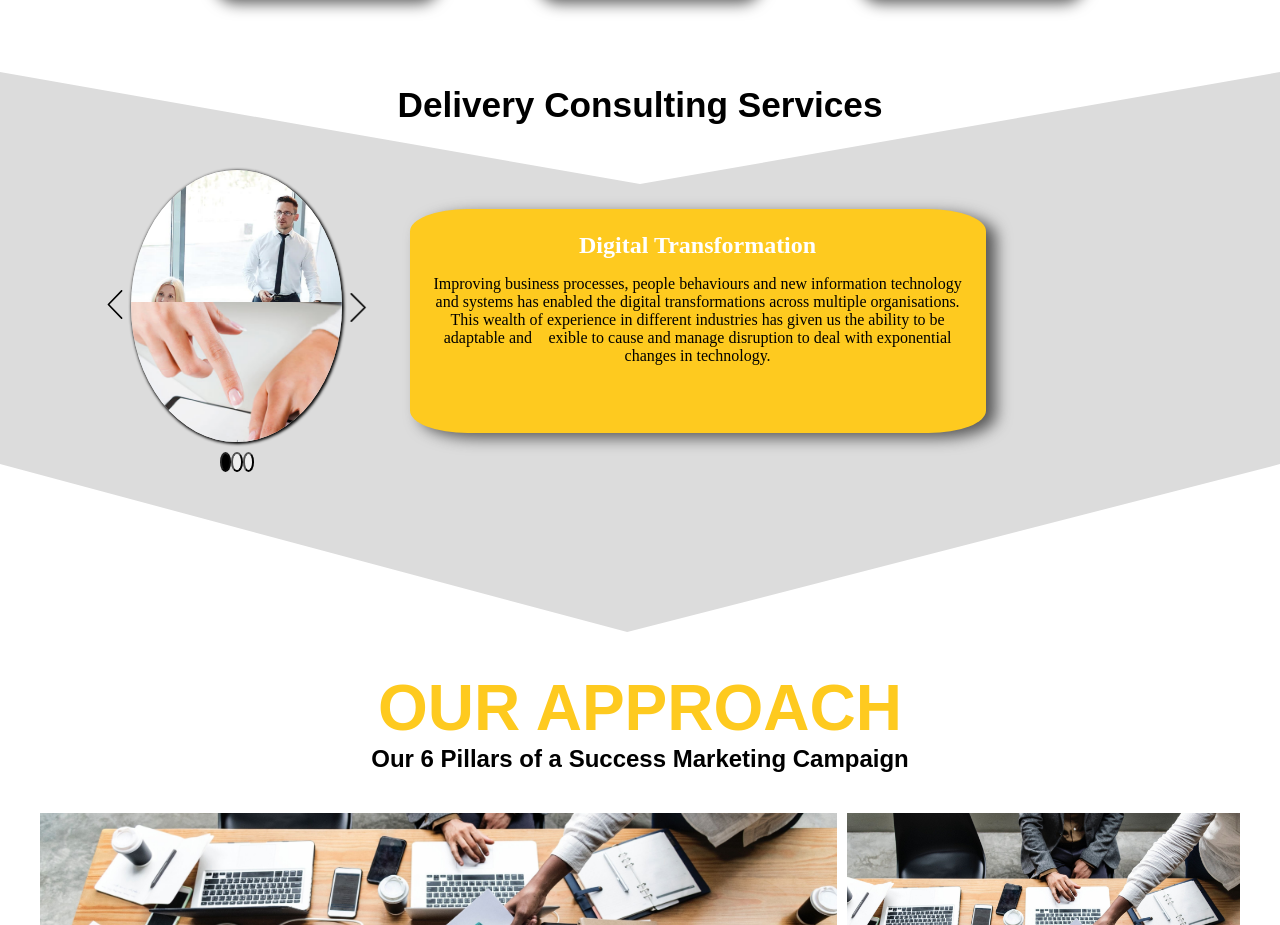
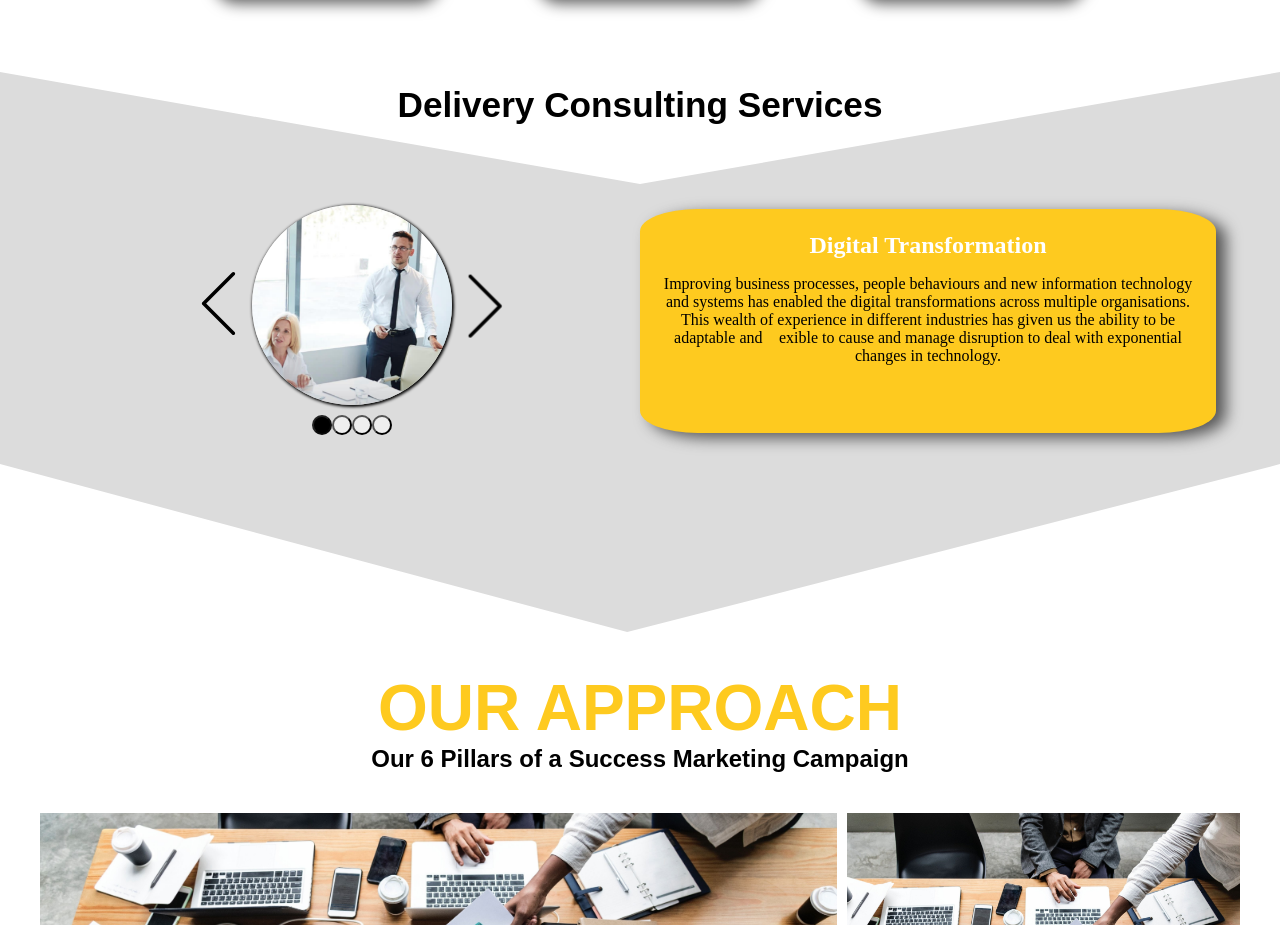
Before and after one commit to borigendiego/linaconsulting, a React (Create React App) app: page / in a window 1280 px wide. Shown: the part 1906-2831 px from the top of the page. Built offline with nearby package versions, Linux system fonts and the light colour scheme.

Commit message:
Carousel partial commit

```diff
--- a/src/components/deliveryConsulting/CustomCarrouselSection/customCarousel.scss
+++ b/src/components/deliveryConsulting/CustomCarrouselSection/customCarousel.scss
@@ -3,15 +3,15 @@
 .carousel-wrapper {
   align-items: center;
   display: flex;
+  height: 70%;
+  justify-content: space-between;
   padding: 1% 5%;
-  height: 70%;
 }
 
 .carousel-container {
   align-items: center;
   display: flex;
   flex-direction: column;
-  height: 17em;
   justify-content: center;
   width: 50%;
 }
@@ -20,6 +20,8 @@
   @include tile_container;
   background-color: $main-orange;
   min-height: 14em;
+  max-height: 230px;
+  overflow: overlay;
   width: 50%;
 
   h2 {
@@ -36,15 +38,13 @@
 .sliders {
   align-items: center;
   display: flex;
-  justify-content: center;
-  width: 80%;
 }
 
 .slider-wrapper {
   border-radius: 50%;
   box-shadow: 1px 1px 3px 1px;
-  height: 17em;
-  width: 17em;
+  height: 200px;
+  width: 200px !important;
 
   img {
     width: 100%;
@@ -56,10 +56,9 @@
 
 .arrow-button {
   border-radius: 50%;
-  height: 100%;
   border-color: transparent;
   background-color: transparent;
-  width: 15%;
+  width: 5em;
 }
 
 .arrow-button.next {
@@ -67,10 +66,7 @@
 }
 
 .dots-container {
-  display: flex;
-  justify-content: space-between;
   margin-top: 10px;
-  width: 10%;
 
   button {
     border-radius: 50%;
--- a/src/components/deliveryConsulting/CustomCarrouselSection/index.js
+++ b/src/components/deliveryConsulting/CustomCarrouselSection/index.js
@@ -21,7 +21,7 @@ const CustomCarouselSection = (props) => {
             <CarouselProvider
                 naturalSlideWidth={200}
                 naturalSlideHeight={125}
-                totalSlides={3}
+                totalSlides={data.length}
                 className={'carousel-container'}
             >
                 <div className={'sliders'}>
@@ -36,7 +36,7 @@ const CustomCarouselSection = (props) => {
                     >
                         {
                             data.map((item, index) =>
-                                <Slide key={item.id} index={index}><img src={item.image} /></Slide>
+                                <Slide key={item.id} index={index}><img alt={item.title} src={item.image} /></Slide>
                             )
                         }
                     </Slider>
--- a/src/components/deliveryConsulting/index.js
+++ b/src/components/deliveryConsulting/index.js
@@ -1,18 +1,15 @@
 import React from 'react';
 //Components
 import Pyramid from '../common/Pyramid/Pyramid';
-import MyCustomCar from './CustomCarrouselSection'
+import MyCarousel from './CustomCarrouselSection'
 //Css
 import './deliveryConsulting.scss';
-import MyCarousel from './Carrousel';
 //Constants
-import { DELIVERY_TEXT } from './constants';
 import image1 from '../../assets/images/consulting/deliveryServices1.jpg'
 import image2 from '../../assets/images/consulting/deliveryServices2.jpg'
 import image3 from '../../assets/images/consulting/deliveryServices3.jpg'
 import image4 from '../../assets/images/consulting/deliveryServices4.jpg'
 import image5 from '../../assets/images/consulting/deliveryServices5.jpg'
-
 
 const DATA = [
     {
@@ -26,7 +23,6 @@ const DATA = [
         'the ability to be adaptable and exible to cause and\n' +
         'manage disruption to deal with exponential changes in\n' +
         'technology.'
-
     },
     {
         id: 2,
@@ -78,7 +74,7 @@ const DeliveryConsulting = () => {
         <div className={'delivery-container'}>
             <h2 className={'pyramid-title py-title'}>Delivery Consulting Services</h2>
             <Pyramid customClass={'pyramid-overlay'} />
-            <MyCustomCar data={DATA} />
+            <MyCarousel data={DATA} />
         </div>
     )
 };
```
Lines whose indentation alone changed are shown as unchanged.
